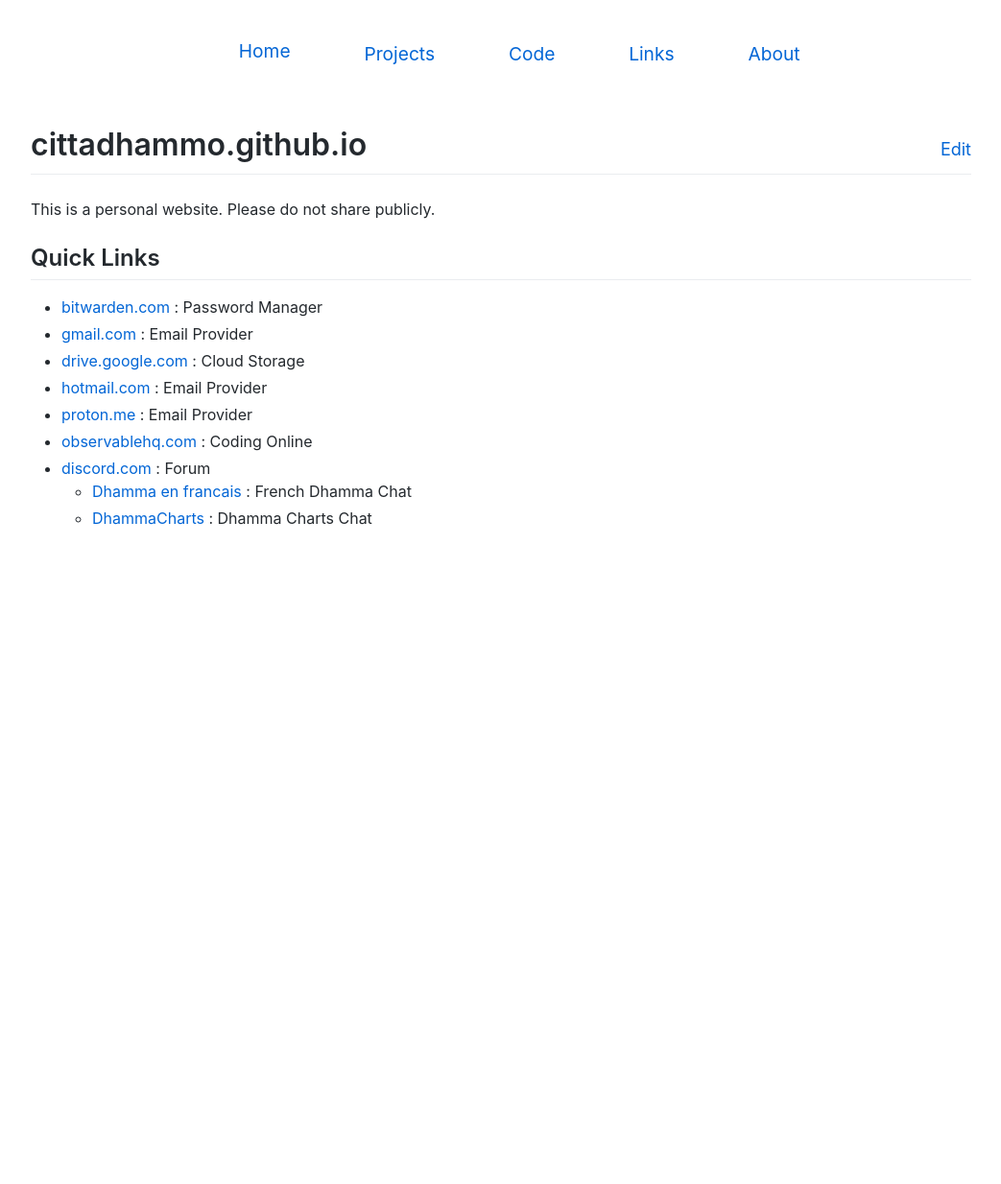
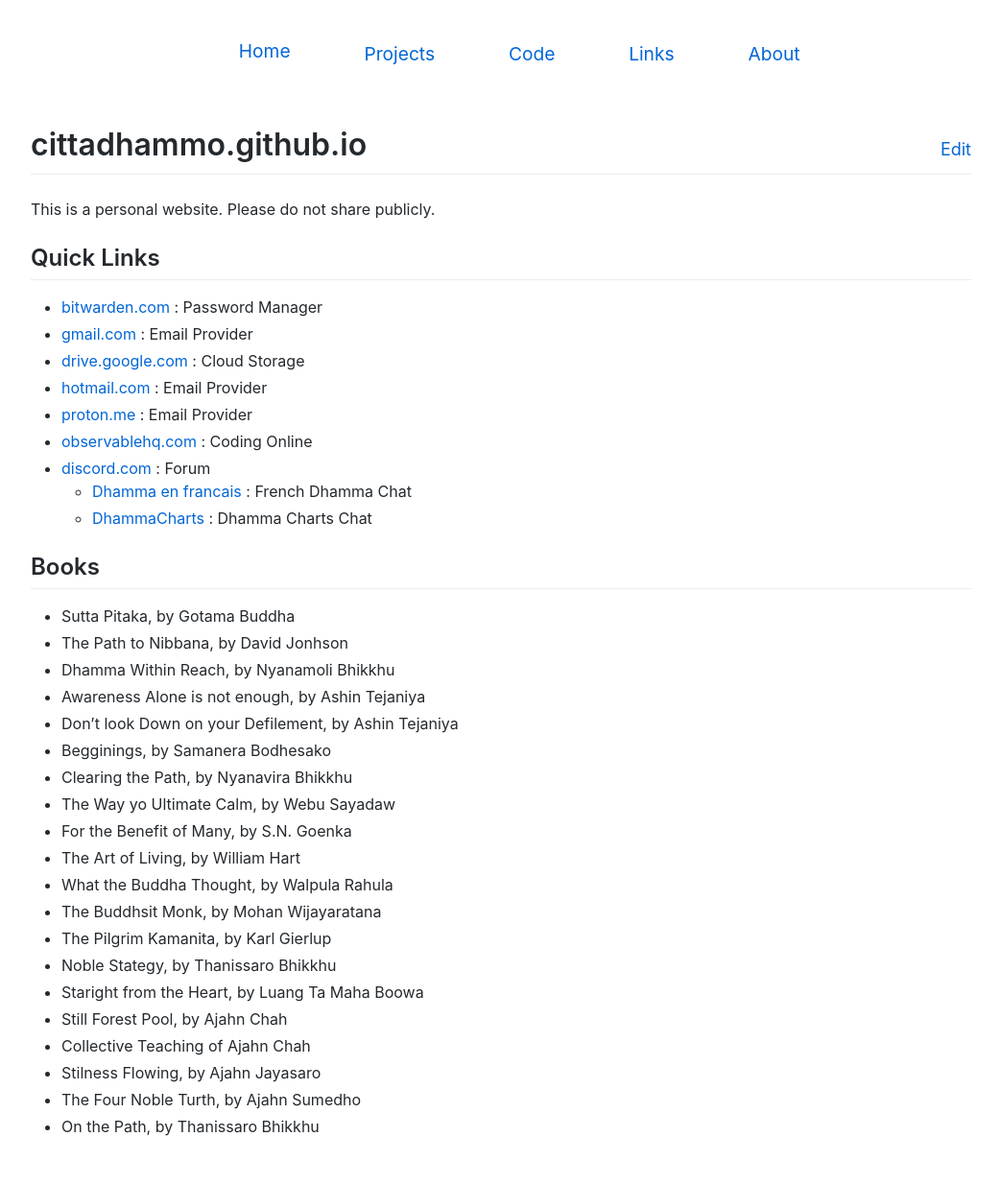
Before and after one commit to cittadhammo/old-personal-website, a Jekyll site: the page built from index.md, in a window 1280 px wide. Shown: the whole page at 96% size, without its empty margins (118-1161 px from the left). Built offline with Jekyll 4.4.1, drawn with Linux system fonts in a browser that asks for light colours; before the commit the page ends 900 px from its top, so only the background shows below that.

Commit message:
Update index.md

```diff
--- a/index.md
+++ b/index.md
@@ -16,3 +16,26 @@
 - [discord.com](https://discord.com/login) : Forum
   -  [Dhamma en francais](https://discord.gg/U2T48jzCFZ) : French Dhamma Chat
   -  [DhammaCharts](https://discord.gg/MkyKZh8ANy) : Dhamma Charts Chat
+
+## Books
+
+* Sutta Pitaka, by Gotama Buddha
+* The Path to Nibbana, by David Jonhson
+* Dhamma Within Reach, by Nyanamoli Bhikkhu
+* Awareness Alone is not enough, by Ashin Tejaniya
+* Don't look Down on your Defilement, by Ashin Tejaniya
+* Begginings, by Samanera Bodhesako
+* Clearing the Path, by Nyanavira Bhikkhu
+* The Way yo Ultimate Calm, by Webu Sayadaw
+* For the Benefit of Many, by S.N. Goenka
+* The Art of Living, by William Hart
+* What the Buddha Thought, by Walpula Rahula
+* The Buddhsit Monk, by Mohan Wijayaratana
+* The Pilgrim Kamanita, by Karl Gierlup
+* Noble Stategy, by Thanissaro Bhikkhu
+* Staright from the Heart, by Luang Ta Maha Boowa
+* Still Forest Pool, by Ajahn Chah
+* Collective Teaching of Ajahn Chah
+* Stilness Flowing, by Ajahn Jayasaro
+* The Four Noble Turth, by Ajahn Sumedho
+* On the Path, by Thanissaro Bhikkhu
```
